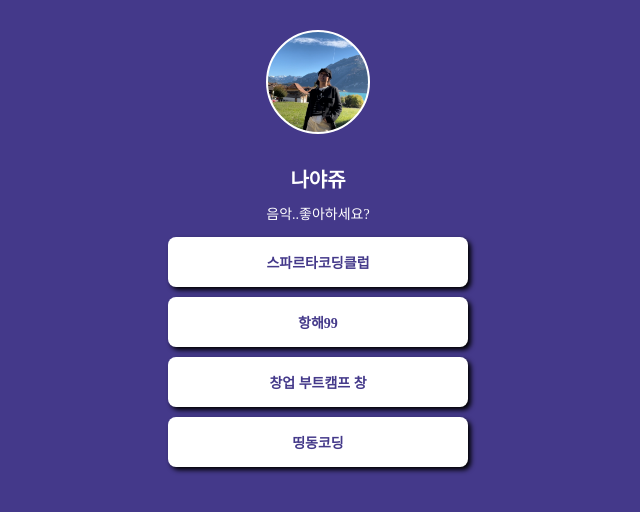
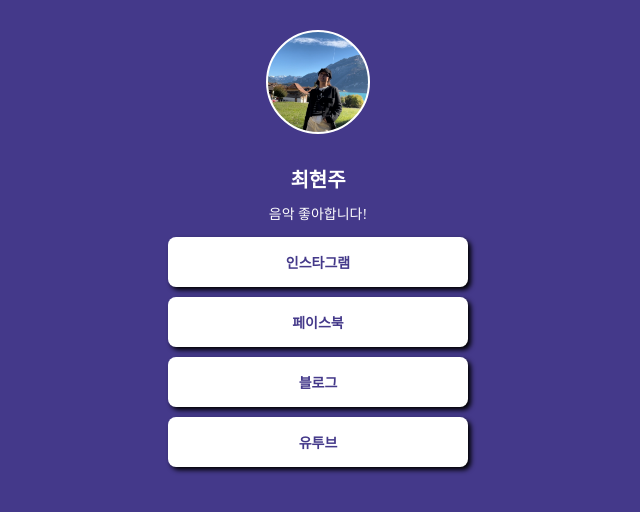
Before and after one commit to hyunjoochoi8701/mypage, a plain HTML site: page index.html in a window 1280 px wide. Shown: the whole page, without its empty margins (322-962 px from the left). Drawn offline with Linux system fonts and the light colour scheme; a web font is replaced by a local one.

Commit message:
Update index.html

```diff
--- a/index.html
+++ b/index.html
@@ -6,8 +6,8 @@
         <meta charset="UTF-8" />
         <meta http-equiv="X-UA-Compatible" content="IE=edge" />
         <meta name="viewport" content="width=device-width, initial-scale=1.0" />
-        <meta property="og:title" content="르탄이 - 프로필 링크" />
-        <meta property="og:description" content="어서와 코딩은 처음이지?" />
+        <meta property="og:title" content="최현주- 프로필 링크" />
+        <meta property="og:description" content="Let's change your world" />
         <meta property="og:image" content="공유할 이미지" />
         <title>르탄이 - 프로필 링크</title>
         <style>
@@ -77,12 +77,12 @@
  <body>
         <div class="wrap">
             <div class="profile"></div>
-            <h1 class="main">나야쥬</h1>
-            <p class="sub">음악..좋아하세요?</p>
-            <a target="_blank" href="https://spartacodingclub.kr/">스파르타코딩클럽</a>
-            <a target="_blank" href="https://hanghae99.spartacodingclub.kr/">항해99</a>
-            <a target="_blank" href="https://chang.spartacodingclub.kr/">창업 부트캠프 창</a>
-            <a target="_blank" href="https://ddingdong.spartacodingclub.kr/">띵동코딩</a>
+            <h1 class="main">최현주</h1>
+            <p class="sub">음악 좋아합니다!</p>
+            <a target="_blank" href="https://spartacodingclub.kr/">인스타그램</a>
+            <a target="_blank" href="https://hanghae99.spartacodingclub.kr/">페이스북</a>
+            <a target="_blank" href="https://chang.spartacodingclub.kr/">블로그</a>
+            <a target="_blank" href="https://ddingdong.spartacodingclub.kr/">유투브</a>
         </div>
 
 </body>
```
